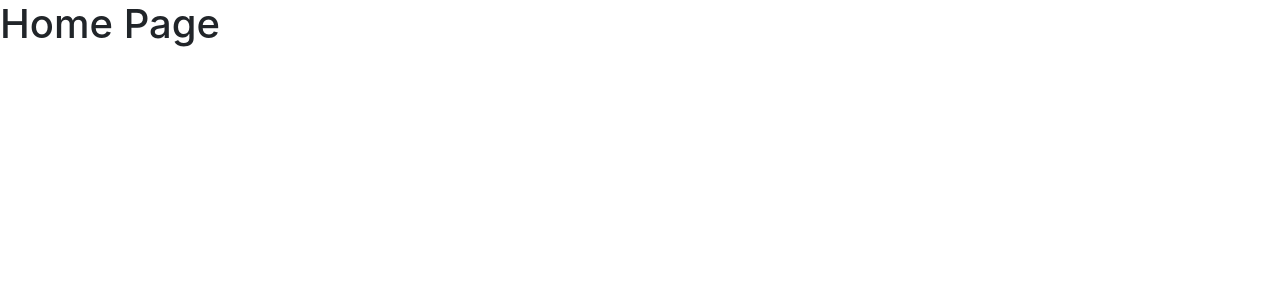
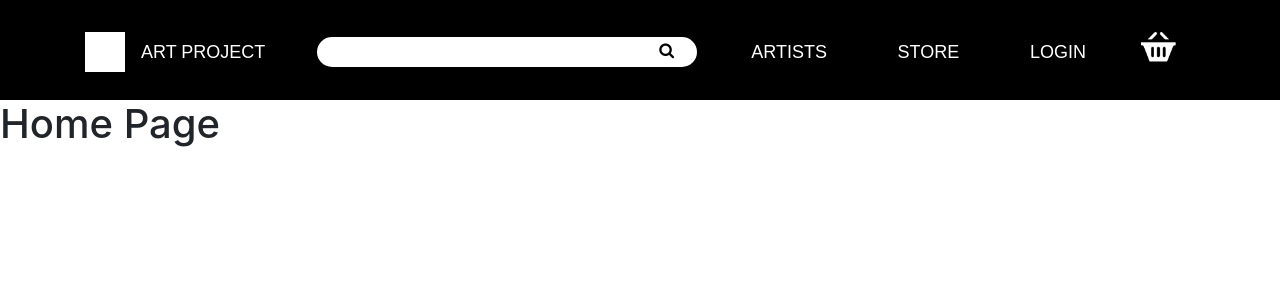
Before and after one commit to ChadlinMaalgraaff/USCS-Art_Project, a React (Create React App) app: page / in a window 1280 px wide. Shown: the top 300 px of the page. Built offline with nearby package versions, Linux system fonts and the light colour scheme.

Commit message:
Navbar added

```diff
--- a/package.json
+++ b/package.json
@@ -6,9 +6,11 @@
     "@testing-library/jest-dom": "^4.2.4",
     "@testing-library/react": "^9.5.0",
     "@testing-library/user-event": "^7.2.1",
+    "font-awesome": "^4.7.0",
     "react": "^16.13.1",
     "react-bootstrap": "^1.0.1",
     "react-dom": "^16.13.1",
+    "react-router-dom": "^5.2.0",
     "react-scripts": "3.4.1"
   },
   "scripts": {
--- a/public/index.html
+++ b/public/index.html
@@ -25,6 +25,9 @@
       Learn how to configure a non-root public URL by running `npm run build`
     -->
 
+    <!-- Bootstrap 4 -->
+    <link rel="stylesheet" href="https://stackpath.bootstrapcdn.com/bootstrap/4.5.0/css/bootstrap.min.css" integrity="sha384-9aIt2nRpC12Uk9gS9baDl411NQApFmC26EwAOH8WgZl5MYYxFfc+NcPb1dKGj7Sk" crossorigin="anonymous">
+
     <!-- React-Boostrap -->
     <link rel="manifest" href="%PUBLIC_URL%/manifest.json" />
     <link rel="stylesheet" href="https://maxcdn.bootstrapcdn.com/bootstrap/4.4.1/css/bootstrap.min.css" integrity="sha384-Vkoo8x4CGsO3+Hhxv8T/Q5PaXtkKtu6ug5TOeNV6gBiFeWPGFN9MuhOf23Q9Ifjh" crossorigin="anonymous" />
@@ -49,5 +52,9 @@
       To begin the development, run `npm start` or `yarn start`.
       To create a production bundle, use `npm run build` or `yarn build`.
     -->
+    <!-- Bootstrap 4 -->
+    <script src="https://code.jquery.com/jquery-3.5.1.slim.min.js" integrity="sha384-DfXdz2htPH0lsSSs5nCTpuj/zy4C+OGpamoFVy38MVBnE+IbbVYUew+OrCXaRkfj" crossorigin="anonymous"></script>
+    <script src="https://cdn.jsdelivr.net/npm/popper.js@1.16.0/dist/umd/popper.min.js" integrity="sha384-Q6E9RHvbIyZFJoft+2mJbHaEWldlvI9IOYy5n3zV9zzTtmI3UksdQRVvoxMfooAo" crossorigin="anonymous"></script>
+    <script src="https://stackpath.bootstrapcdn.com/bootstrap/4.5.0/js/bootstrap.min.js" integrity="sha384-OgVRvuATP1z7JjHLkuOU7Xw704+h835Lr+6QL9UvYjZE3Ipu6Tp75j7Bh/kR0JKI" crossorigin="anonymous"></script>
   </body>
 </html>
--- a/src/App.js
+++ b/src/App.js
@@ -1,10 +1,15 @@
 import React from 'react';
 import Home from './Components/Home/Home';
+import Navbar from './Components/Navbar/Navbar';
+import { BrowserRouter, Route, Switch } from 'react-router-dom';
 
 function App() {
   return (
     <div className="App">
-      <Home />
+      <BrowserRouter>
+        <Navbar />
+        <Home />
+      </BrowserRouter>
     </div>
   );
 }
--- a/src/Components/Home/Home.js
+++ b/src/Components/Home/Home.js
@@ -1,4 +1,5 @@
 import React, { Component } from 'react';
+import { Container, Row, Col } from 'react-bootstrap';
 
 class Home extends Component {
 
--- /dev/null
+++ b/src/Components/Navbar/Navbar.css
@@ -0,0 +1,42 @@
+.Navbar {
+    Height: 100px;
+    background-color: black;
+    color: white;
+}
+
+.nav-link {
+    color: white;
+    font-size: 18px;
+    font-family: Arial;
+    margin-top: 20px;
+}
+
+.centered {
+    align-items: center;
+    align-content: center;
+    vertical-align: middle;
+}
+
+.input-field {
+    border-width: 0px;
+    border-color: white;
+    outline: none;
+}
+
+.input-field:focus {
+    border-width: 0px;
+    border-color: white;
+    outline: none;
+}
+
+.input-field:active {
+    border-width: 0px;
+    border-color: white;
+    outline: none;
+}
+
+.input-field:hover {
+    border-width: 0px;
+    border-color: white;
+    outline: none;
+}
--- a/src/Components/Navbar/Navbar.js
+++ b/src/Components/Navbar/Navbar.js
@@ -1,10 +1,63 @@
 import React, { Component } from 'react';
+import { NavLink } from 'react-router-dom';
+import { Container, Row, Col, Navbar, Image, Nav} from 'react-bootstrap';
+import './Navbar.css';
+import Searchbar from './Searchbar';
+import Basket from '../Images/basket.png';
+import Rectangle from '../Images/Rectangle.png';
 
 class NavBar extends Component {
 
     render() {
         return (
-            <h1>NavBar</h1>
+            <Navbar expand="lg" className='Navbar' style={{width:'100%'}}>
+                <Container>
+                    <NavLink to='/'>
+                        <Navbar.Brand href="#home">
+                            <Image src={Rectangle} style={{width:'40px', height:'40px'}}/>
+                            <p className='nav-link' style={{display:'inline-block'}}>
+                                ART PROJECT
+                            </p>
+                        </Navbar.Brand>
+                    </NavLink>
+                    <Navbar.Toggle aria-controls="basic-navbar-nav" style={{color:'white', backgroundColor:'white'}}/>
+                    <Navbar.Collapse id="basic-navbar-nav" className='text-center' style={{backgroundColor:'black'}}>
+                            <Nav.Item style={{margin:'auto'}}>
+                                <p className='text-center' style={{ width:'380px', margin:'auto'}}>
+                                    <Searchbar/>
+                                </p>
+                            </Nav.Item>
+                            <Nav.Item style={{margin:'auto'}}>
+                                <NavLink to='/'>
+                                    <p className='text-white nav-link'>
+                                        ARTISTS
+                                    </p>
+                                </NavLink>
+                            </Nav.Item>
+                            <Nav.Item style={{margin:'auto'}}>
+                                <NavLink to='/'>
+                                    <p className='text-white nav-link'>
+                                        STORE
+                                    </p>
+                                </NavLink>
+                            </Nav.Item>
+                            <Nav.Item style={{margin:'auto'}}>
+                                <NavLink to='/'>
+                                    <p className='text-white nav-link'>
+                                        LOGIN
+                                    </p>
+                                </NavLink>
+                            </Nav.Item>
+                            <Nav.Item style={{margin:'auto'}}>
+                                <NavLink to='/'>
+                                    <p>
+                                        <Image src={Basket} style={{width:'35px', height:'30px', marginTop:'10px'}}/>
+                                    </p>
+                                </NavLink>
+                            </Nav.Item>
+                    </Navbar.Collapse>
+                </Container>
+            </Navbar>
         );
     }
 }
--- /dev/null
+++ b/src/Components/Navbar/Searchbar.js
@@ -0,0 +1,15 @@
+import React, { Component } from 'react';
+
+class Searchbar extends Component {
+
+    render() {
+        return (
+            <div style={{backgroundColor:'white', borderRadius:'1rem', marginTop:'3px', height:'30px'}}>
+                <input className="input-field" type="text" placeholder="" name="usrnm" style={{width:'320px'}}/>
+                <i className="fa fa-search icon" style={{color:'black', width:'30px'}}></i>
+            </div>
+        );
+    }
+}
+
+export default Searchbar;
```
Also changed, not shown: src/Components/Images/Rectangle.png (added), 1 other file (tests, documents, lock files or other folders).
